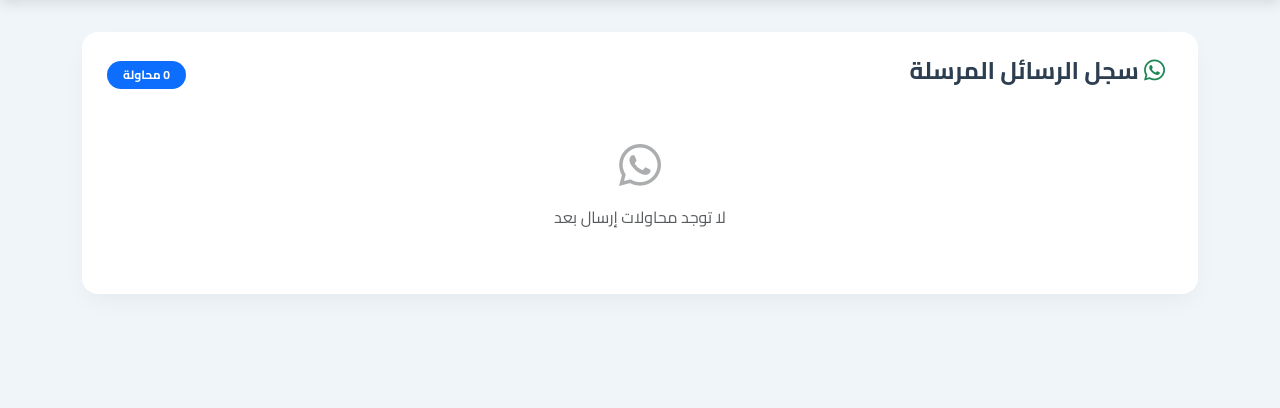
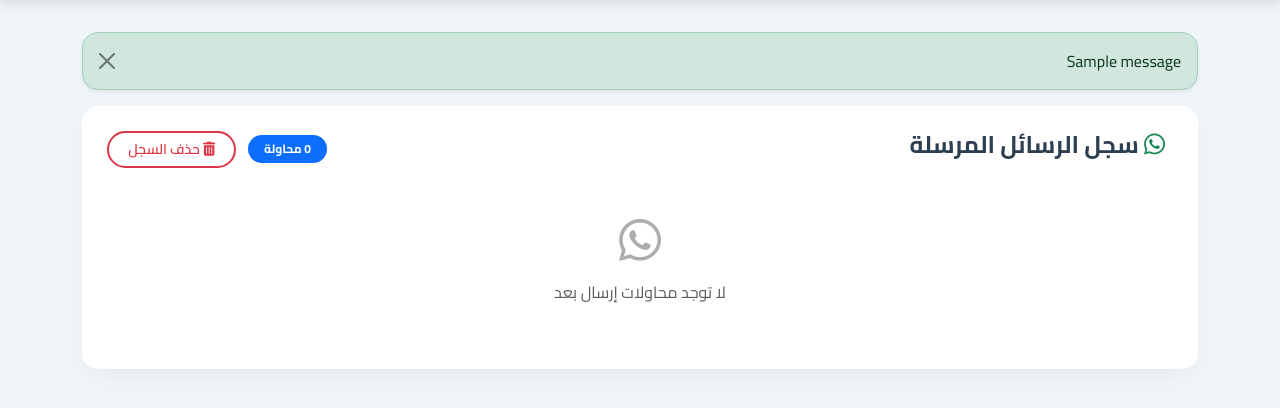
Before and after one commit to turky4500/haraj-saas, a Flask app: page /admin/whatsapp_logs in a window 1280 px wide. Shown: the part 92-500 px from the top of the page. Run offline with Flask 3, Linux system fonts and the light colour scheme; a user stored in the database is signed in; tables that the repository leaves empty hold one stand-in row (values such as "Sample post"); one stand-in notice (Sample message) is shown.

Commit message:
Update whatsapp_logs.html

```diff
--- a/templates/whatsapp_logs.html
+++ b/templates/whatsapp_logs.html
@@ -76,6 +76,19 @@
             max-height: 200px;
             overflow-y: auto;
         }
+        .btn-outline-danger-custom {
+            border: 2px solid #dc3545;
+            color: #dc3545;
+            border-radius: 30px;
+            font-weight: 600;
+            padding: 0.4rem 1.2rem;
+            background: transparent;
+            transition: 0.3s;
+        }
+        .btn-outline-danger-custom:hover {
+            background: #dc3545;
+            color: white;
+        }
     </style>
 </head>
 <body>
@@ -89,10 +102,27 @@
     </nav>
 
     <div class="container">
+        <!-- رسائل الفلاش -->
+        {% with messages = get_flashed_messages(with_categories=true) %}
+            {% if messages %}
+                {% for category, message in messages %}
+                    <div class="alert alert-{{ category }} alert-dismissible fade show shadow-sm rounded-4 py-3" role="alert">
+                        {{ message }}
+                        <button type="button" class="btn-close" data-bs-dismiss="alert"></button>
+                    </div>
+                {% endfor %}
+            {% endif %}
+        {% endwith %}
+
         <div class="glass-card">
             <div class="d-flex justify-content-between align-items-center mb-4">
                 <h4 class="fw-bold"><i class="fab fa-whatsapp text-success ms-2"></i> سجل الرسائل المرسلة</h4>
-                <span class="badge bg-primary rounded-pill px-3 py-2">{{ logs|length }} محاولة</span>
+                <div>
+                    <span class="badge bg-primary rounded-pill px-3 py-2 me-2">{{ logs|length }} محاولة</span>
+                    <a href="#" onclick="confirmClearWhatsAppLogs()" class="btn btn-outline-danger-custom btn-sm">
+                        <i class="fas fa-trash-alt"></i> حذف السجل
+                    </a>
+                </div>
             </div>
 
             {% if logs %}
@@ -107,8 +137,7 @@
                                 <span class="danger-badge me-2"><i class="fas fa-times-circle"></i> فشل</span>
                             {% endif %}
                         </div>
-                        <!-- عرض الوقت كما هو مخزن في الملف (بدون دوال إضافية) -->
-                        <small class="text-muted" dir="ltr">{{ log.timestamp }}</small>
+                        <small class="text-muted" dir="ltr">{{ format_time_ksa(datetime.datetime.fromisoformat(log.timestamp), 'full') if log.timestamp else '' }}</small>
                     </div>
 
                     {% if log.message_preview %}
@@ -143,5 +172,13 @@
             {% endif %}
         </div>
     </div>
+
+    <script>
+        function confirmClearWhatsAppLogs() {
+            if (confirm('⚠️ هل أنت متأكد من حذف جميع سجلات الواتساب؟\nسيتم حذف جميع محاولات الإرسال المسجلة ولا يمكن التراجع عن هذا الإجراء.')) {
+                window.location.href = '/admin/clear_whatsapp_logs';
+            }
+        }
+    </script>
 </body>
 </html>
```
